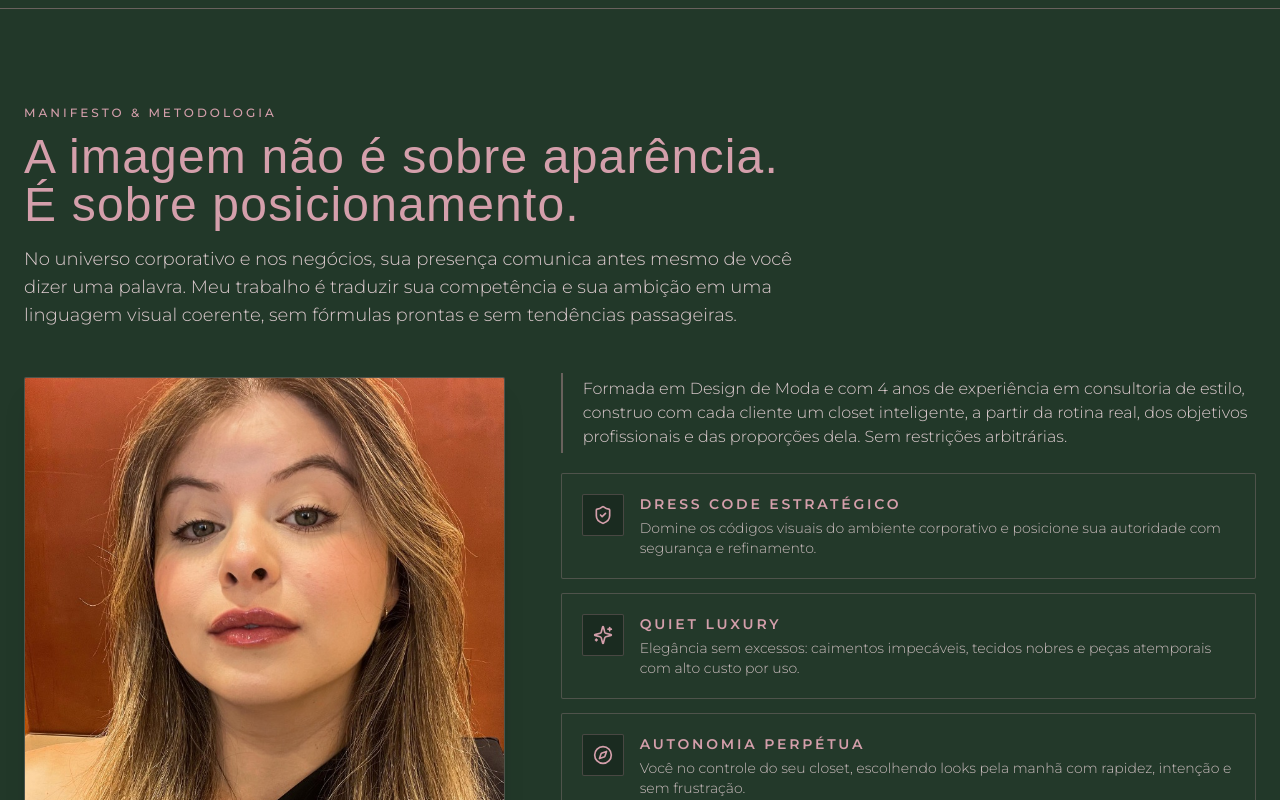
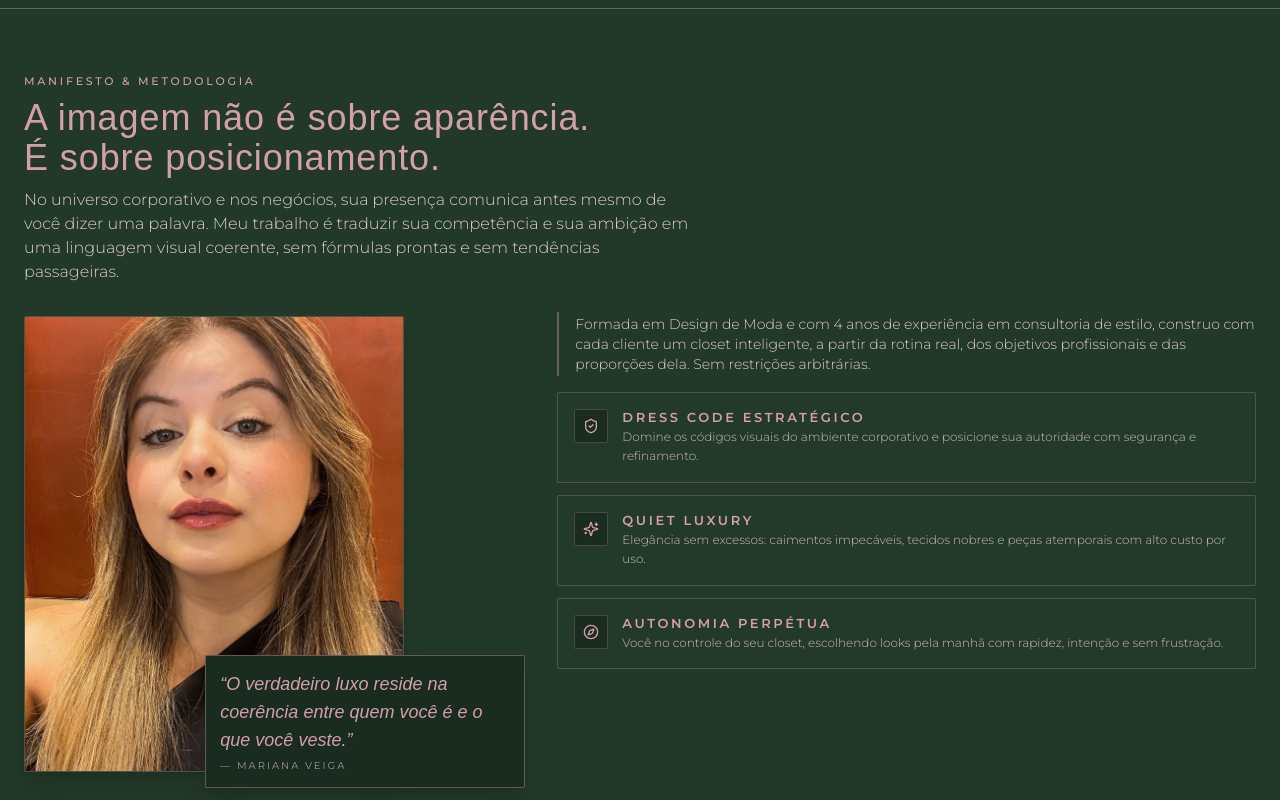
Before and after one commit to Emerson018/marina-veiga, a Next.js app: page / in a window 1280 px wide. Shown: the part 980-1780 px from the top of the page. Built offline with nearby package versions, Linux system fonts and the light colour scheme; a web font is replaced by a local one.

Commit message:
fix(about): compact section layout, typography, and photo to fit within single viewport without clipping

```diff
--- a/src/components/AboutManifesto.tsx
+++ b/src/components/AboutManifesto.tsx
@@ -59,75 +59,75 @@ export default function AboutManifesto() {
       ref={sectionRef}
       id="sobre"
       aria-labelledby="about-heading"
-      className="py-20 md:py-24 border-b border-rose-border/40 relative overflow-hidden"
+      className="py-12 md:py-16 border-b border-rose-border/40 relative overflow-hidden"
     >
       <div className="max-w-7xl mx-auto px-6">
         {/* Section Header */}
         <div
-          className={`max-w-3xl mb-10 lg:mb-12 transition-all duration-700 motion-reduce:transition-none ${
+          className={`max-w-3xl mb-6 lg:mb-8 transition-all duration-700 motion-reduce:transition-none ${
             isVisible ? "opacity-100 translate-y-0" : "opacity-0 translate-y-4"
           }`}
         >
-          <span className="text-xs uppercase tracking-ultra text-rose-antique font-sans font-medium block mb-3">
+          <span className="text-[11px] uppercase tracking-ultra text-rose-antique font-sans font-medium block mb-2">
             Manifesto & Metodologia
           </span>
           <h2
             id="about-heading"
-            className="text-3xl sm:text-4xl lg:text-5xl font-display text-rose-antique tracking-wide leading-tight mb-4 text-balance"
+            className="text-2xl sm:text-3xl lg:text-4xl font-display text-rose-antique tracking-wide leading-tight mb-2.5 text-balance"
           >
             A imagem não é sobre aparência. É sobre posicionamento.
           </h2>
-          <p className="text-base sm:text-lg text-rose-light/90 font-light leading-relaxed">
+          <p className="text-sm sm:text-base text-rose-light/90 font-light leading-relaxed max-w-2xl">
             No universo corporativo e nos negócios, sua presença comunica antes mesmo de você dizer uma palavra. Meu trabalho é traduzir sua competência e sua ambição em uma linguagem visual coerente, sem fórmulas prontas e sem tendências passageiras.
           </p>
         </div>
 
-        {/* Grid: Story + Pillars (Aligned at top to pull text & caixinhas up) */}
-        <div className="grid grid-cols-1 lg:grid-cols-12 gap-10 lg:gap-14 items-start">
-          {/* Editorial Image */}
+        {/* Grid: Story + Pillars (Balanced proportions to fit full section in viewport) */}
+        <div className="grid grid-cols-1 lg:grid-cols-12 gap-8 lg:gap-12 items-start">
+          {/* Editorial Image: Compact aspect ratio and max-width */}
           <div
             className={`lg:col-span-5 relative transition-all duration-700 delay-150 motion-reduce:transition-none ${
               isVisible ? "opacity-100 translate-y-0" : "opacity-0 translate-y-6"
             }`}
           >
-            <div className="relative aspect-[3/4] w-full rounded-sm overflow-hidden border border-rose-border bg-forest-card/50 shadow-xl">
+            <div className="relative aspect-[4/4.5] sm:aspect-[4/4.8] max-w-[340px] sm:max-w-[380px] w-full mx-auto lg:mx-0 rounded-sm overflow-hidden border border-rose-border bg-forest-card/50 shadow-xl">
               <Image
                 src="/fotos/foto-2.jpg"
                 alt="Mariana Veiga - Consultora de Imagem e Estilo Pessoal"
                 fill
-                sizes="(max-width: 1024px) 100vw, 400px"
-                className="object-cover object-center hover:scale-[1.02] transition-transform duration-500"
+                sizes="(max-width: 1024px) 100vw, 380px"
+                className="object-cover object-top hover:scale-[1.02] transition-transform duration-500"
               />
             </div>
             <div
-              className={`absolute -bottom-6 -right-4 hidden sm:block bg-forest-deep border border-rose-antique/40 p-4 rounded-sm shadow-xl max-w-xs transition-all duration-700 delay-[350ms] motion-reduce:transition-none ${
+              className={`absolute -bottom-4 -right-2 sm:-right-4 hidden sm:block bg-forest-deep border border-rose-antique/40 p-3 sm:p-3.5 rounded-sm shadow-xl max-w-xs transition-all duration-700 delay-[350ms] motion-reduce:transition-none ${
                 isVisible ? "opacity-100 translate-y-0" : "opacity-0 translate-y-4"
               }`}
             >
-              <p className="font-display text-lg text-rose-antique italic">
+              <p className="font-display text-base sm:text-lg text-rose-antique italic leading-snug">
                 “O verdadeiro luxo reside na coerência entre quem você é e o que você veste.”
               </p>
-              <span className="text-[10px] uppercase tracking-widest text-rose-light/60 font-sans block mt-1">
+              <span className="text-[9px] sm:text-[10px] uppercase tracking-widest text-rose-light/60 font-sans block mt-1">
                 — Mariana Veiga
               </span>
             </div>
           </div>
 
-          {/* Pillars & Philosophy (Raised margin and closely unified with caixinhas) */}
+          {/* Pillars & Philosophy */}
           <div className="lg:col-span-7 flex flex-col items-start lg:-mt-1">
             {/* Bio statement with elegant left border line */}
             <div
-              className={`relative pl-4 sm:pl-5 border-l-2 border-rose-antique/40 py-1 mb-5 transition-all duration-700 delay-200 motion-reduce:transition-none ${
+              className={`relative pl-4 border-l-2 border-rose-antique/40 py-0.5 mb-4 transition-all duration-700 delay-200 motion-reduce:transition-none ${
                 isVisible ? "opacity-100 translate-y-0" : "opacity-0 translate-y-4"
               }`}
             >
-              <p className="text-sm sm:text-base text-rose-light/90 font-light leading-relaxed">
+              <p className="text-xs sm:text-[13px] md:text-sm text-rose-light/90 font-light leading-relaxed">
                 Formada em Design de Moda e com 4 anos de experiência em consultoria de estilo, construo com cada cliente um closet inteligente, a partir da rotina real, dos objetivos profissionais e das proporções dela. Sem restrições arbitrárias.
               </p>
             </div>
 
-            {/* Caixinhas Grid */}
-            <div className="w-full grid grid-cols-1 gap-3 sm:gap-3.5">
+            {/* Caixinhas Grid: Compact padding and spacing */}
+            <div className="w-full grid grid-cols-1 gap-2.5 sm:gap-3">
               {pillars.map((pillar, index) => {
                 const IconComponent = pillar.icon;
                 const delayStyle =
@@ -140,20 +140,20 @@ export default function AboutManifesto() {
                 return (
                   <div
                     key={pillar.title}
-                    className={`group p-4 sm:p-5 rounded-sm border border-rose-border bg-forest-card/40 hover:border-rose-antique/70 hover:bg-forest-card/70 transition-all duration-500 motion-reduce:transition-none hover:-translate-y-0.5 flex items-start gap-4 ${delayStyle} ${
+                    className={`group p-3.5 sm:p-4 rounded-sm border border-rose-border bg-forest-card/40 hover:border-rose-antique/70 hover:bg-forest-card/70 transition-all duration-500 motion-reduce:transition-none hover:-translate-y-0.5 flex items-start gap-3 sm:gap-3.5 ${delayStyle} ${
                       isVisible
                         ? "opacity-100 translate-y-0"
                         : "opacity-0 translate-y-4"
                     }`}
                   >
-                    <div className="p-2 sm:p-2.5 rounded-sm bg-forest-deep border border-rose-border text-rose-antique shrink-0 group-hover:border-rose-antique/50 group-hover:scale-105 transition-transform duration-300">
-                      <IconComponent className="w-4 h-4 sm:w-5 sm:h-5" aria-hidden="true" />
+                    <div className="p-2 rounded-sm bg-forest-deep border border-rose-border text-rose-antique shrink-0 group-hover:border-rose-antique/50 group-hover:scale-105 transition-transform duration-300">
+                      <IconComponent className="w-4 h-4 text-rose-antique" aria-hidden="true" />
                     </div>
                     <div>
-                      <h3 className="font-sans text-xs sm:text-sm uppercase tracking-widest text-rose-antique font-semibold mb-1">
+                      <h3 className="font-sans text-xs sm:text-[13px] uppercase tracking-widest text-rose-antique font-semibold mb-0.5">
                         {pillar.title}
                       </h3>
-                      <p className="text-xs sm:text-sm text-rose-light/80 font-light leading-relaxed">
+                      <p className="text-xs text-rose-light/80 font-light leading-relaxed">
                         {pillar.description}
                       </p>
                     </div>
```
